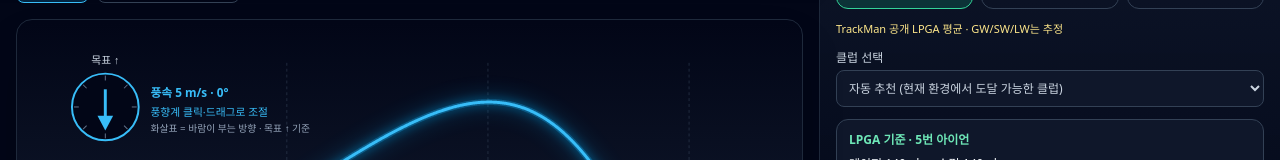
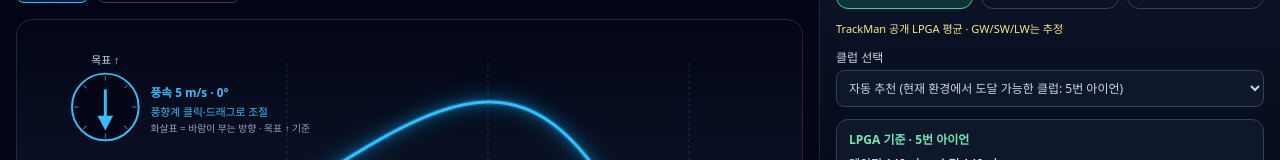
Before and after one commit to soonyongchun-dotcom/putting-training, a React (Vite) app in the folder shot-distance-simulator/: page / in a window 1280 px wide. Shown: the part 245-405 px from the top of the page. Built offline with nearby package versions, Linux system fonts and the light colour scheme.

Commit message:
샷거리시뮬레이터클럽표시

```diff
--- a/shot-distance-simulator/App.tsx
+++ b/shot-distance-simulator/App.tsx
@@ -1325,7 +1325,13 @@ export default function App() {
             <select aria-label="클럽 선택" value={selectedClubId}
               onChange={(e) => setSelectedClubId(e.target.value)}
               className="mt-1 w-full bg-slate-900 border border-slate-700 rounded-lg p-2">
-              <option value="AUTO">{calcMode === 'GENERAL' ? '자동 추천 (현재 환경에서 도달 가능한 클럽)' : '7번 아이언 기준 모델'}</option>
+              <option value="AUTO">
+                {calcMode === 'GENERAL'
+                  ? recommendation.warning
+                    ? `자동 추천 (범위 초과 · 최장 클럽: ${recommendation.club.name})`
+                    : `자동 추천 (현재 환경에서 도달 가능한 클럽: ${recommendation.club.name}${recommendation.club.estimated ? ' · 추정' : ''})`
+                  : '7번 아이언 기준 모델'}
+              </option>
               {tourClubs.map((c) => <option key={c.id} value={c.id}>{c.name} · {formatDistance(c.carry, distanceUnit)}{c.estimated ? ' (추정)' : ''}</option>)}
             </select>
           </label>
```
Also changed, not shown: 3 other files (tests, documents, lock files or other folders).
